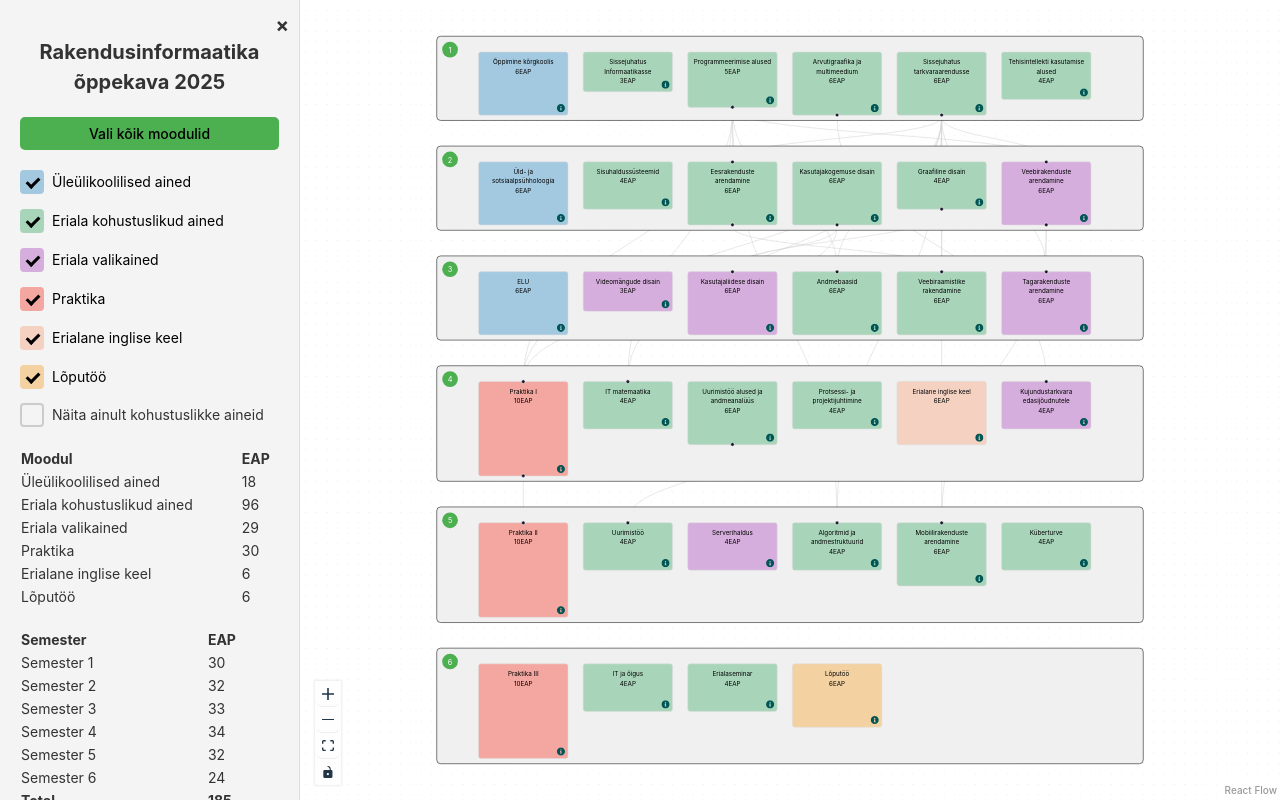
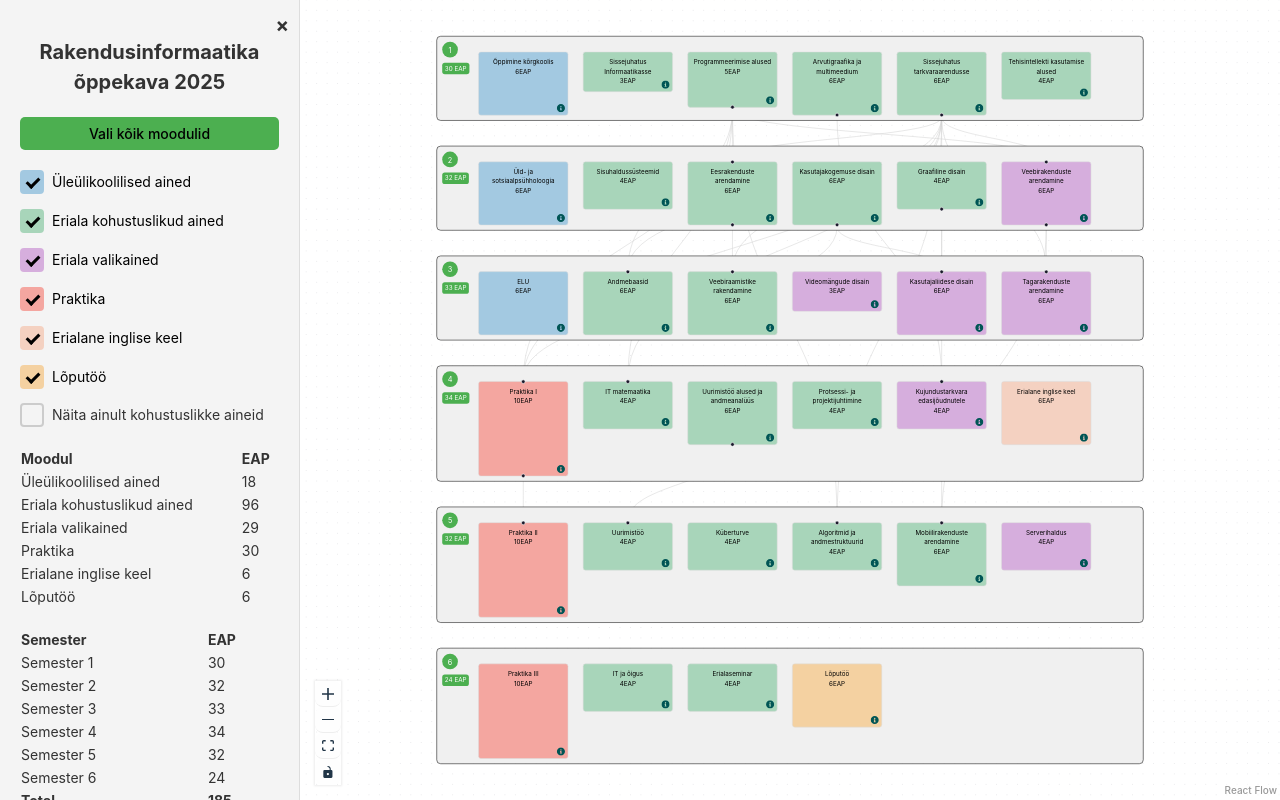
Before and after one commit to tluhk/curriculum, a React (Vite) app: page / in a window 1280 px wide. Built offline with nearby package versions, Linux system fonts and the light colour scheme.

Commit message:
Add credits display to SemesterNode and update curriculum order; enhance transformCurriculum utility to track total credits per semester

```diff
--- a/src/components/SemesterNode.jsx
+++ b/src/components/SemesterNode.jsx
@@ -36,14 +36,30 @@ const SemesterNode = ({ data }) => {
       >
         {data.semester}
       </div>
+      <div
+        style={{
+          position: "absolute",
+          top: 50,
+          left: 10,
+          backgroundColor: "#4CAF50",
+          color: "white",
+          borderRadius: "5px",
+          padding: "2px 5px",
+          fontSize: "12px",
+        }}
+      >
+        {data.credits} EAP
+      </div>
     </div>
   );
 };
+
 SemesterNode.propTypes = {
   data: PropTypes.shape({
     width: PropTypes.number.isRequired,
     height: PropTypes.number.isRequired,
     semester: PropTypes.number.isRequired,
+    credits: PropTypes.number.isRequired,
   }).isRequired,
 };
 
--- a/src/data/curriculum.js
+++ b/src/data/curriculum.js
@@ -298,7 +298,7 @@ const curriculum = [
   {
     id: 14,
     semester: 3,
-    order: 2,
+    order: 4,
     url: '',
     name: 'Videomängude disain',
     module: 'Eriala valikained',
@@ -320,7 +320,7 @@ const curriculum = [
   {
     id: 15,
     semester: 3,
-    order: 3,
+    order: 5,
     url: '',
     name: 'Kasutajaliidese disain',
     module: 'Eriala valikained',
@@ -342,7 +342,7 @@ const curriculum = [
   {
     id: 16,
     semester: 3,
-    order: 4,
+    order: 2,
     url: '',
     name: 'Andmebaasid',
     module: 'Eriala kohustuslikud ained',
@@ -364,7 +364,7 @@ const curriculum = [
   {
     id: 17,
     semester: 3,
-    order: 5,
+    order: 3,
     url: '',
     name: 'Veebiraamistike rakendamine',
     module: 'Eriala kohustuslikud ained',
@@ -501,7 +501,7 @@ const curriculum = [
   {
     id: 23,
     semester: 4,
-    order: 5,
+    order: 6,
     url: '',
     name: 'Erialane inglise keel',
     module: 'Erialane inglise keel',
@@ -524,7 +524,7 @@ const curriculum = [
   {
     id: 24,
     semester: 4,
-    order: 6,
+    order: 5,
     url: '',
     name: 'Kujundustarkvara edasijõudnutele',
     module: 'Eriala valikained',
@@ -592,7 +592,7 @@ const curriculum = [
   {
     id: 27,
     semester: 5,
-    order: 3,
+    order: 6,
     url: '',
     name: 'Serverihaldus',
     module: 'Eriala valikained',
@@ -659,7 +659,7 @@ const curriculum = [
   {
     id: 30,
     semester: 5,
-    order: 6,
+    order: 3,
     url: '',
     name: 'Küberturve',
     module: 'Eriala kohustuslikud ained',
--- a/src/utils/utils.js
+++ b/src/utils/utils.js
@@ -7,6 +7,7 @@ export const transformCurriculum = (curriculumData, moduleColors) => {
 
   const semesterMaxHeights = {};
   const semesterCounts = {};
+  const semesterCredits = {};
 
   curriculumData.forEach((course) => {
     const nodeHeight = baseNodeHeight + course.credits * creditMultiplier;
@@ -17,6 +18,8 @@ export const transformCurriculum = (curriculumData, moduleColors) => {
     );
     // Track number of courses in each semester
     semesterCounts[course.semester] = (semesterCounts[course.semester] || 0) + 1;
+    // Track total credits per semester
+    semesterCredits[course.semester] = (semesterCredits[course.semester] || 0) + course.credits;
   });
 
   // Find the maximum width needed for any semester
@@ -36,6 +39,7 @@ export const transformCurriculum = (curriculumData, moduleColors) => {
         semester: semesterNumber,
         width: maxWidth,
         height,
+        credits: semesterCredits[semesterNumber], // Pass total credits
       },
       position,
       draggable: false,
```
